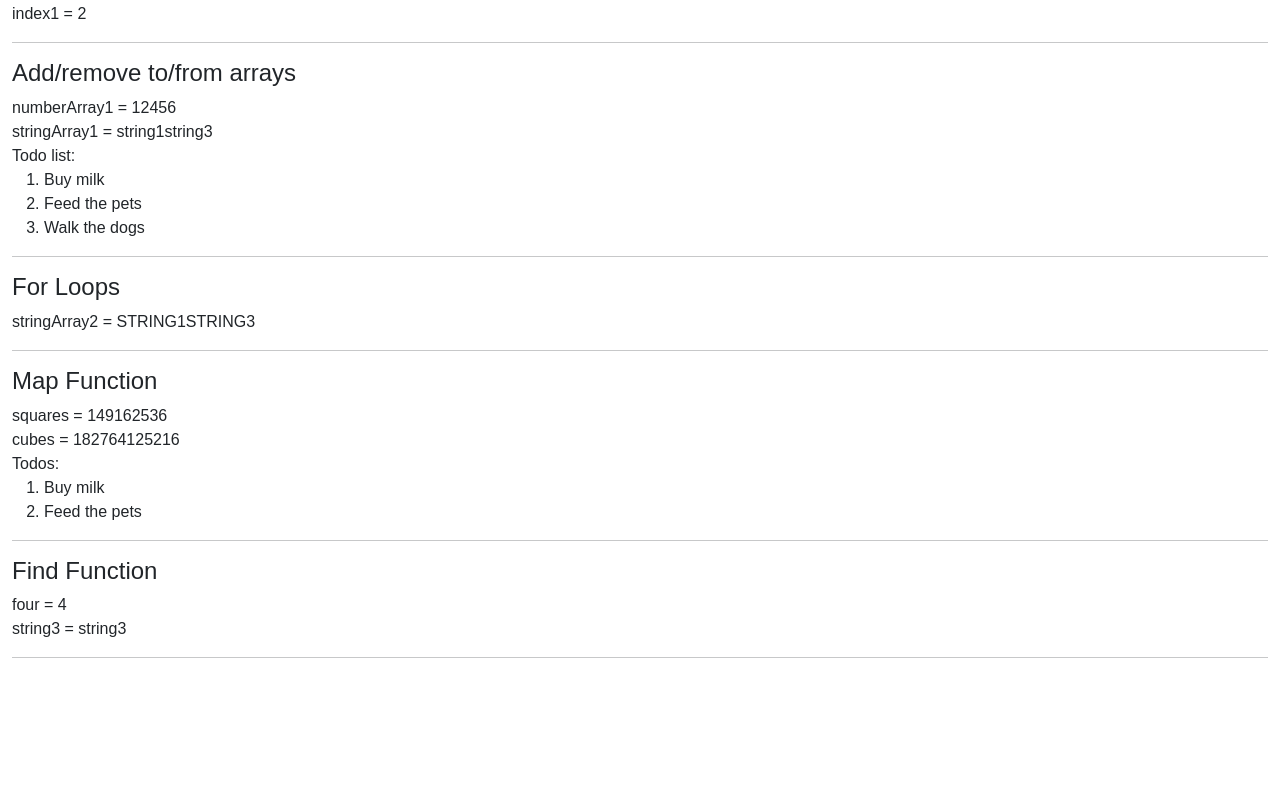
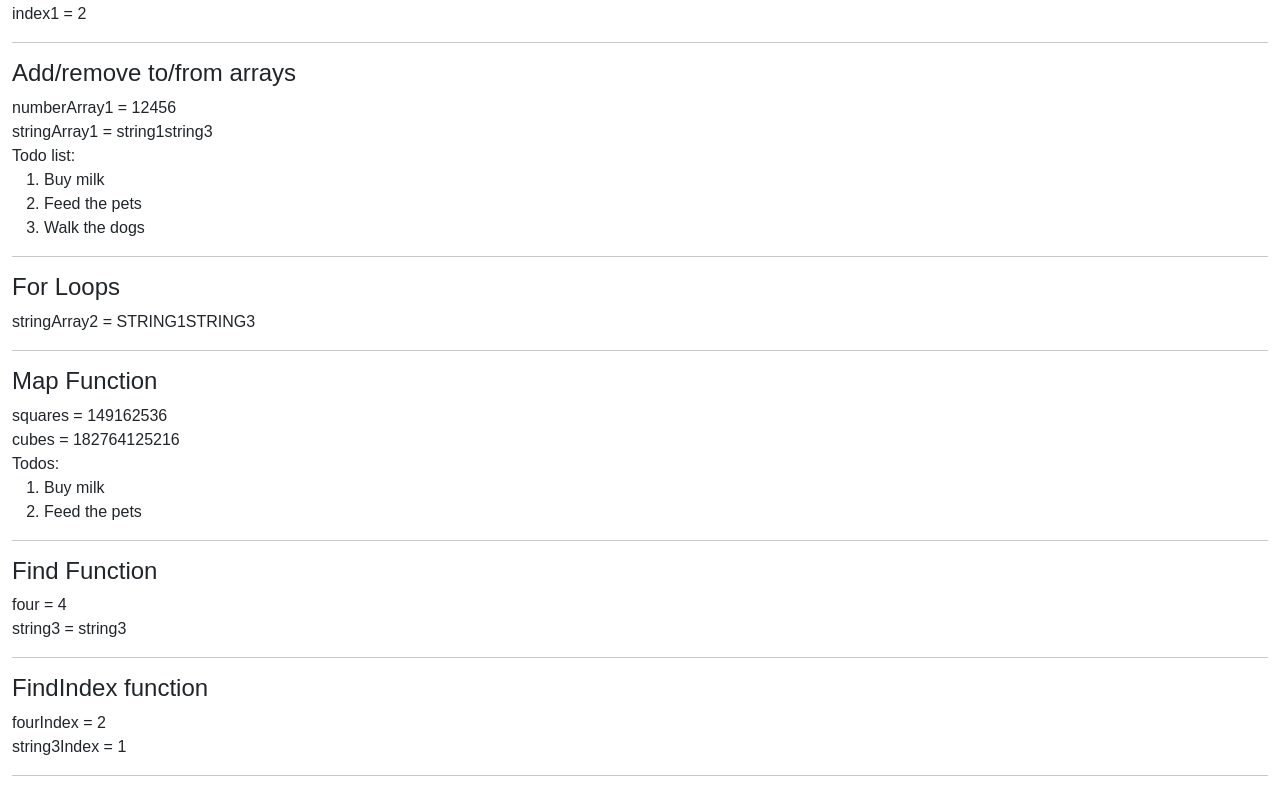
Before and after one commit to NS027/kanbas-react-web-app, a React (Create React App) app: page /#/Labs/Lab3 in a window 1280 px wide. Shown: the part 1971-2763 px from the top of the page. Before the commit the page ends 2645 px from the top, so only its background shows below. Built offline with nearby package versions, Linux system fonts and the light colour scheme.

Commit message:
lab3 find index

```diff
--- /dev/null
+++ b/src/Labs/Lab3/FindIndex.tsx
@@ -0,0 +1,14 @@
+export default function FindFunction() {
+    let numberArray1 = [1, 2, 4, 5, 6];
+    let stringArray1 = ['string1', 'string3'];
+    const fourIndex = numberArray1.findIndex(a => a === 4);
+    const string3Index = stringArray1.findIndex(a => a === 'string3');
+    return (
+        <div id="wd-find-index">
+            <h4>FindIndex function</h4>
+            fourIndex = {fourIndex} <br />
+            string3Index = {string3Index} <hr />
+        </div>
+    );
+
+}
--- a/src/Labs/Lab3/index.tsx
+++ b/src/Labs/Lab3/index.tsx
@@ -15,6 +15,7 @@ import AddingAndRemovingToFromArrays from "./AddingAndRemovingToFromArrays";
 import ForLoops from "./ForLoops";
 import MapFunction from "./MapFunction";
 import FindFunction from "./FindFunction";
+import FindIndex from "./FindIndex";
 
 export default function Lab3() {
   return(
@@ -37,6 +38,7 @@ export default function Lab3() {
       <ForLoops/>
       <MapFunction/>
       <FindFunction/>
+      <FindIndex/>
     </div>
   );
 }
```
